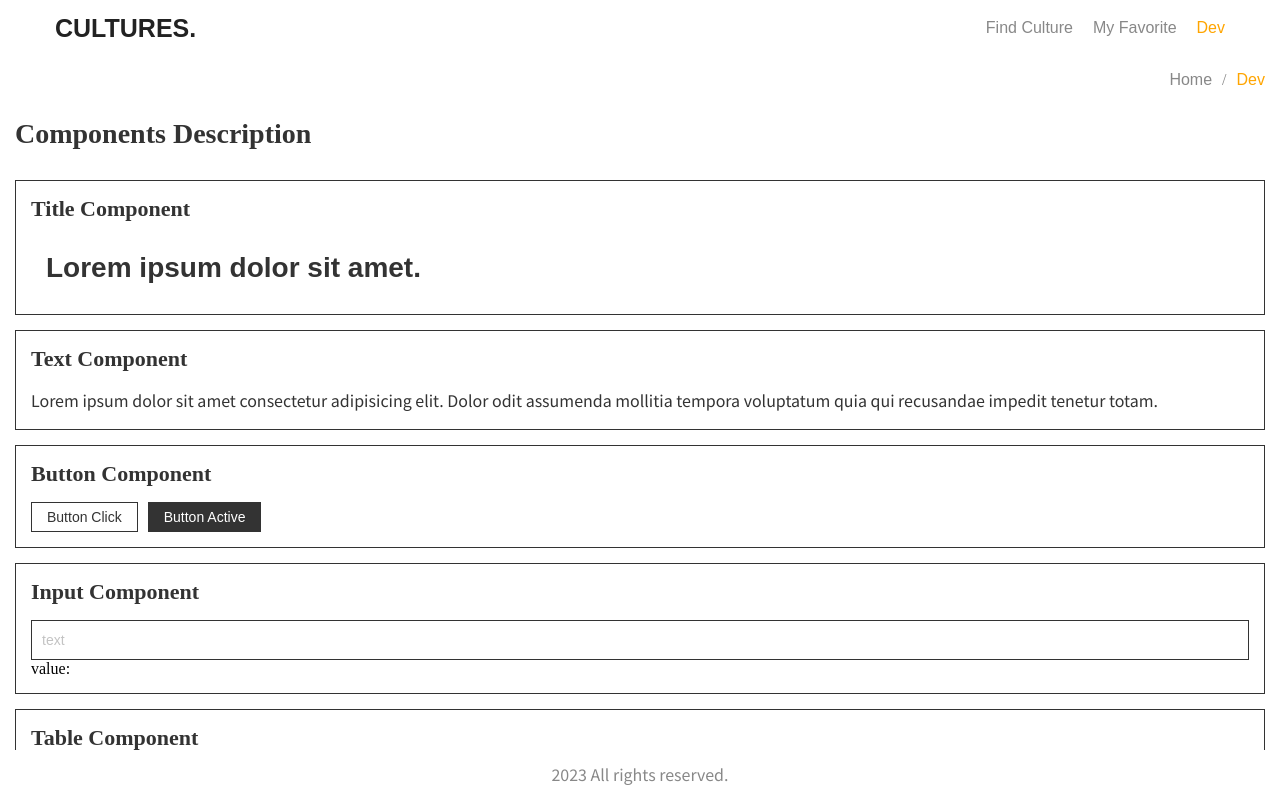
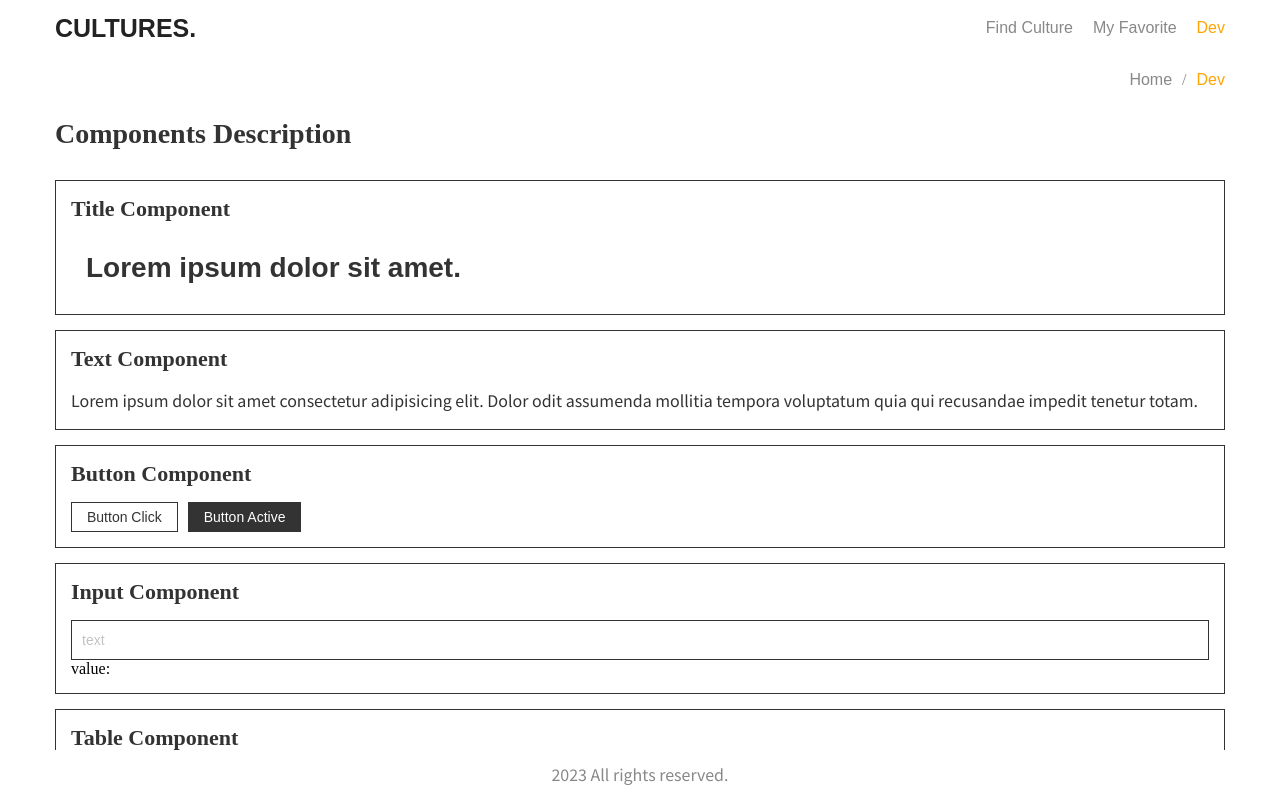
Before and after one commit to wknowpark797/next-culture-portfolio, a Next.js app: page /dev in a window 1280 px wide. Shown: the top 798 px of the page. Built offline with nearby package versions, Linux system fonts and the light colour scheme.

Commit message:
서브 페이지 max-width 적용

```diff
--- a/components/template/Layout/Layout.module.scss
+++ b/components/template/Layout/Layout.module.scss
@@ -6,6 +6,16 @@
 	}
 
 	.subContent {
+		width: 1200px;
+		margin: 0 auto;
 		padding: 56px 0 50px;
 	}
 }
+
+@media screen and (max-width: 1200px) {
+	.layout {
+		.subContent {
+			width: 100%;
+		}
+	}
+}
```
